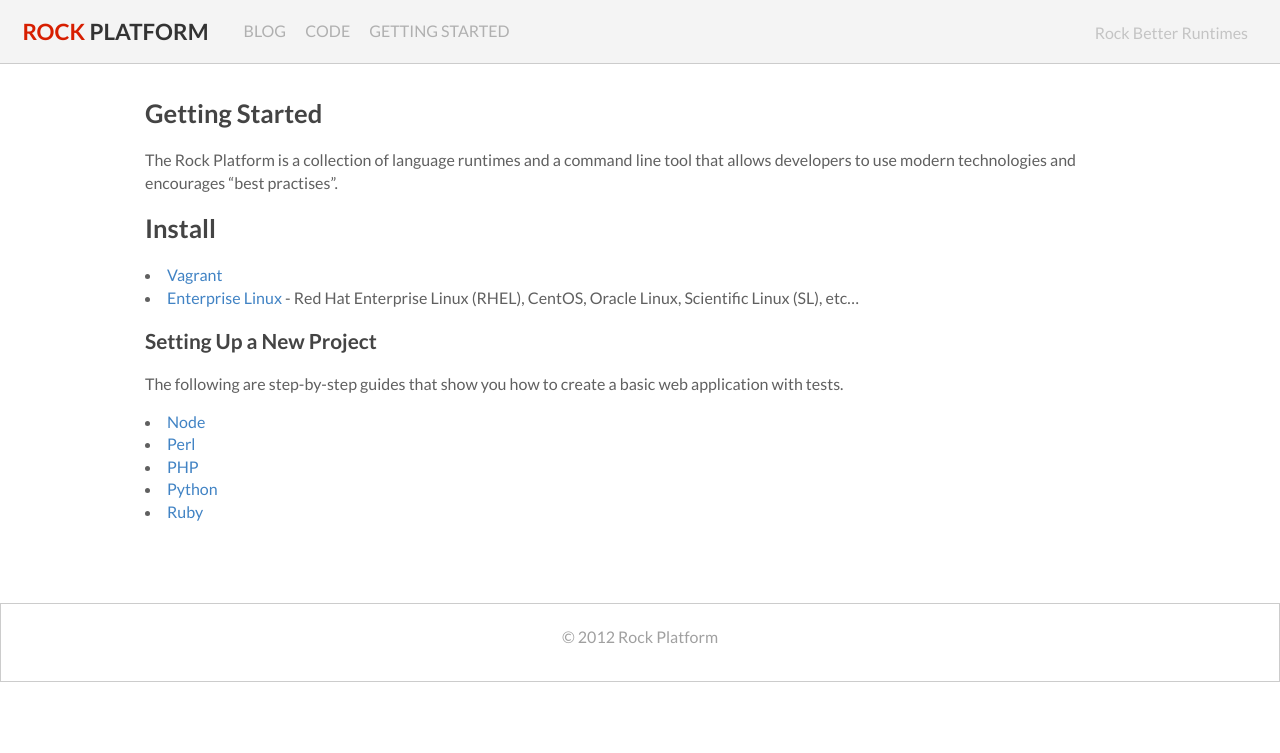
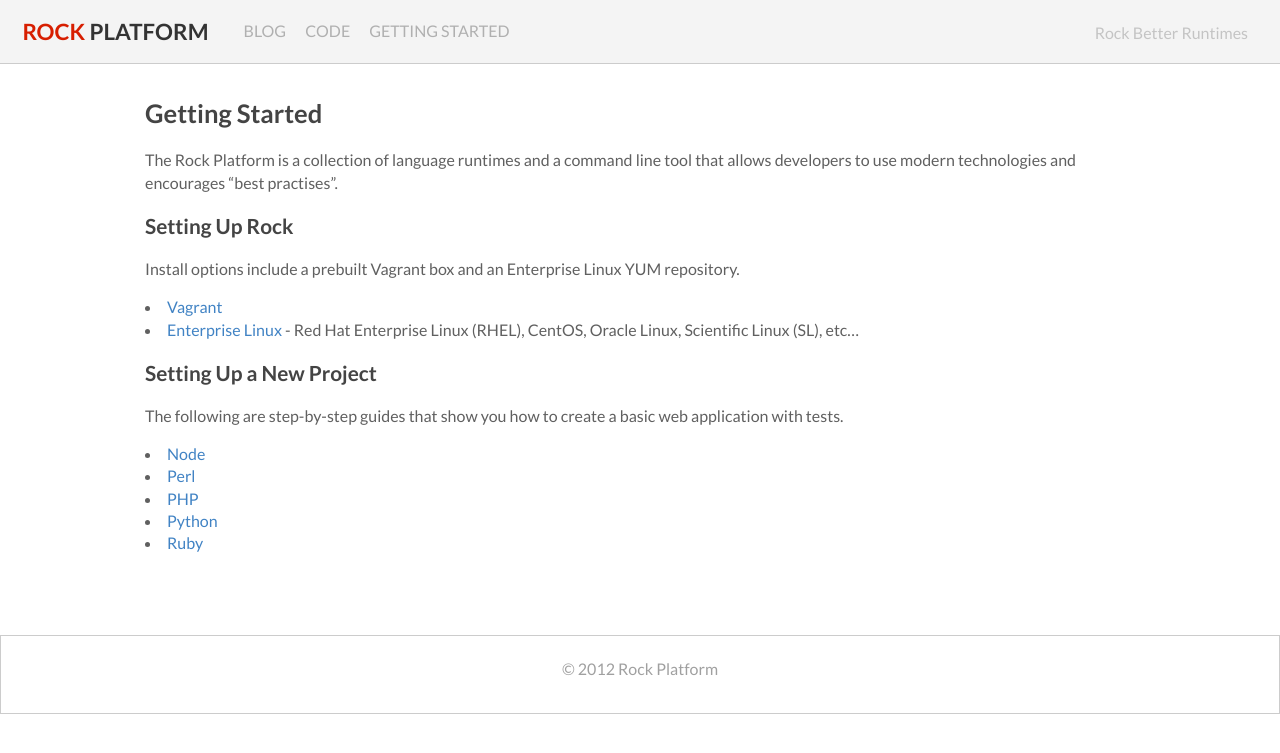
Before and after one commit to silas/rock, a Jekyll site: the page built from getting-started/index.md, in a window 1280 px wide. Shown: the top 753 px of the page. Built offline with Jekyll 4.4.1, drawn with Linux system fonts in a browser that asks for light colours.

Commit message:
Update install blurb

```diff
--- a/getting-started/index.md
+++ b/getting-started/index.md
@@ -9,7 +9,9 @@
 that allows developers to use modern technologies and encourages
 "best practises".
 
-# Install
+## Setting Up Rock
+
+Install options include a prebuilt Vagrant box and an Enterprise Linux YUM repository.
 
  * [Vagrant](/install/vagrant/)
  * [Enterprise Linux](/install/el/) - Red Hat Enterprise Linux (RHEL), CentOS,
--- a/index.html
+++ b/index.html
@@ -30,7 +30,7 @@
     <div class="span5">
       <h2>Getting Started</h2>
 
-      First install Vagrant; then install CentOS; then install rock; and then start a new project in node, perl, PHP, python, or ruby.
+      Install Vagrant and start a new project in node, perl, PHP, python, or ruby.
 
       <br><br>
 
```
